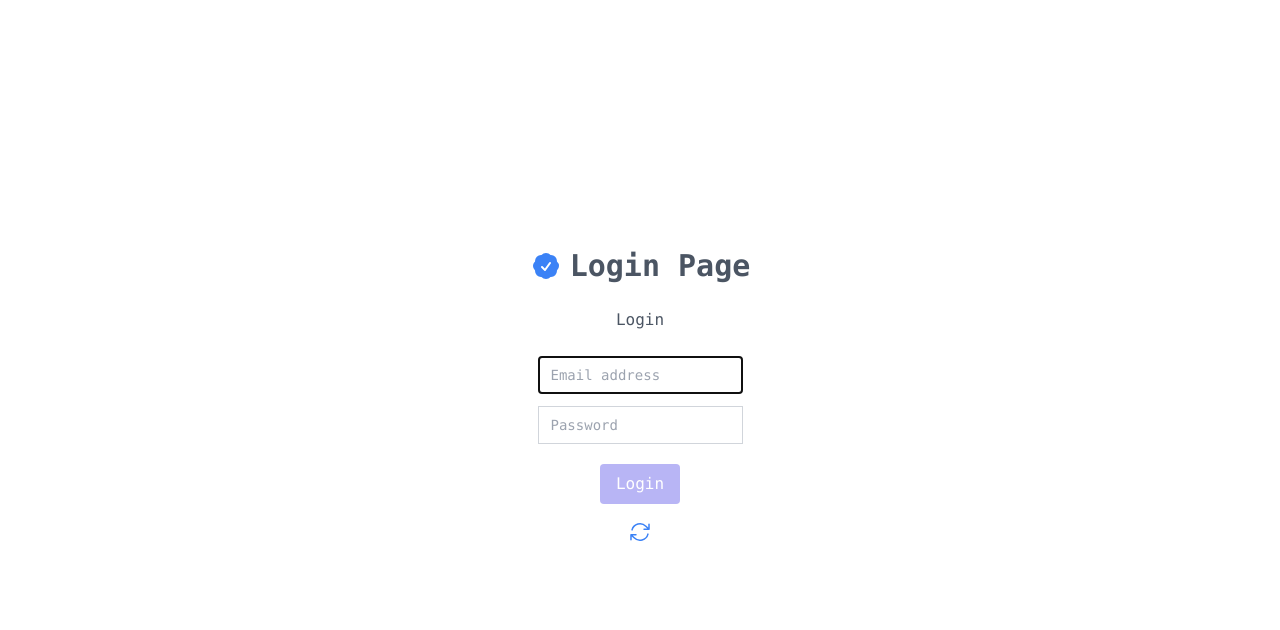
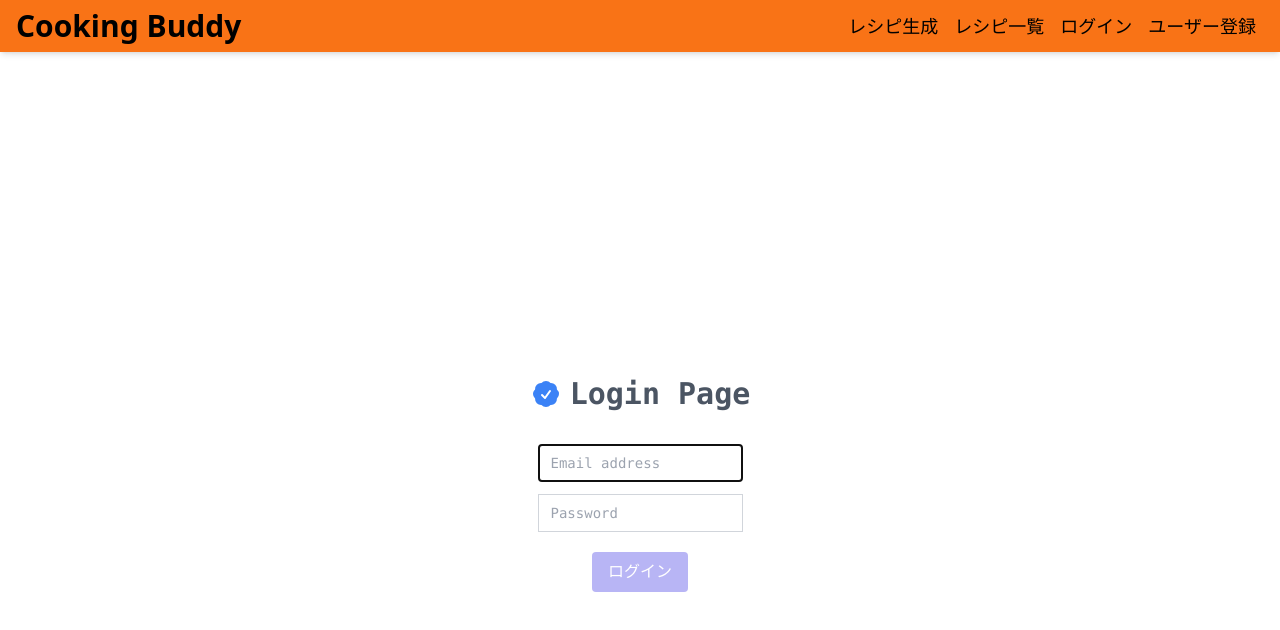
Before and after one commit to tomdurry/food-app, a React (Create React App) app in the folder frontend/: page / in a window 1280 px wide. Shown: the top 630 px of the page. Built offline with nearby package versions, Linux system fonts and the light colour scheme; no server answers.

Commit message:
Create Navigation #37

```diff
--- a/frontend/src/App.tsx
+++ b/frontend/src/App.tsx
@@ -1,6 +1,8 @@
 import { useEffect } from 'react'
 import { BrowserRouter, Route, Routes } from 'react-router-dom'
+import { NavigationBar } from './components/NavigationBar'
 import { Auth } from './components/Auth'
+import { Generate } from './components/Generate'
 import axios from 'axios'
 import { CsrfToken } from './types'
 
@@ -17,9 +19,13 @@ function App() {
   }, [])
   return (
     <BrowserRouter>
-      <Routes>
-        <Route path="/" element={<Auth />} />
-      </Routes>
+      <NavigationBar />Ï
+      <div className="pt-16">
+        <Routes>
+          <Route path="/" element={<Auth />} />Ï
+          <Route path="/generate" element={<Generate />} />
+        </Routes>
+      </div>
     </BrowserRouter>
   )
 }
--- a/frontend/src/components/Auth.tsx
+++ b/frontend/src/components/Auth.tsx
@@ -1,16 +1,19 @@
 import { useState, FormEvent } from 'react'
-import { CheckBadgeIcon, ArrowPathIcon } from '@heroicons/react/24/solid'
+import { CheckBadgeIcon } from '@heroicons/react/24/solid'
 import { useMutateAuth } from '../hooks/useMutateAuth'
+import useStore from '../store'
 
 export const Auth = () => {
   const [email, setEmail] = useState('')
   const [pw, setPw] = useState('')
-  const [isLogin, setIsLogin] = useState(true)
+  const { isLoginForm } = useStore((state) => ({
+    isLoginForm: state.isLoginForm,
+  }))
   const { loginMutation, registerMutation } = useMutateAuth()
 
   const submitAuthHandler = async (e: FormEvent<HTMLFormElement>) => {
     e.preventDefault()
-    if (isLogin) {
+    if (isLoginForm) {
       loginMutation.mutate({
         email: email,
         password: pw,
@@ -31,13 +34,10 @@ export const Auth = () => {
   }
   return (
     <div className="flex justify-center items-center flex-col min-h-screen text-gray-600 font-mono">
-      <div className="flex items-center">
+      <div className="flex items-center mb-8">
         <CheckBadgeIcon className="h-8 w-8 mr-2 text-blue-500" />
-        <span className="text-center text-3xl font-extrabold">
-          Login Page
-        </span>
+        <span className="text-center text-3xl font-extrabold">Login Page</span>
       </div>
-      <h2 className="my-6">{isLogin ? 'Login' : 'Create a new account'}</h2>
       <form onSubmit={submitAuthHandler}>
         <div>
           <input
@@ -66,14 +66,10 @@ export const Auth = () => {
             disabled={!email || !pw}
             type="submit"
           >
-            {isLogin ? 'Login' : 'Sign Up'}
+            {isLoginForm ? 'ログイン' : 'ユーザー作成'}
           </button>
         </div>
       </form>
-      <ArrowPathIcon
-        onClick={() => setIsLogin(!isLogin)}
-        className="h-6 w-6 my-2 text-blue-500 cursor-pointer"
-      />
     </div>
   )
 }
--- /dev/null
+++ b/frontend/src/components/Generate.tsx
@@ -0,0 +1,5 @@
+export const Generate = () => {
+  return (
+    <div>Generate</div>
+  )
+}
--- /dev/null
+++ b/frontend/src/components/NavigationBar.tsx
@@ -0,0 +1,52 @@
+import { Link } from 'react-router-dom'
+import useStore from '../store'
+import { useMutateAuth } from '../hooks/useMutateAuth'
+
+export const NavigationBar = () => {
+  const { logoutMutation } = useMutateAuth()
+  const { isLogin, setIsLoginForm} = useStore((state) => ({
+    isLogin: state.isLogin,
+    setIsLoginForm: state.setIsLoginForm,
+  }))
+
+  const logout = async () => {
+    await logoutMutation.mutateAsync()
+  }
+
+  return (
+    <div className="fixed top-0 left-0 w-full bg-orange-500 shadow-md z-10">
+      <div className="max-w-7xl mx-auto px-4 py-2 flex justify-between items-center">
+        <div className="flex items-center">
+          <span className="text-3xl font-extrabold">Cooking Buddy</span>
+        </div>
+        <div className="flex">
+          <Link to="/generate" className="mx-2 text-lg">
+            レシピ生成
+          </Link>
+          <Link to="/list" className="mx-2 text-lg">
+            レシピ一覧
+          </Link>
+          {isLogin ? (
+            <>
+              <button onClick={logout} className="mx-2 text-lg">
+                ログアウト
+              </button>
+            </>
+          ) : (
+            <>
+              <button onClick={() => setIsLoginForm(true)} className="mx-2 text-lg">
+                ログイン
+              </button>
+              <button
+                onClick={() => setIsLoginForm(false)}
+                className="mx-2 text-lg"
+              >
+                ユーザー登録
+              </button>
+            </>
+          )}
+        </div>
+      </div>
+    </div>
+  )
+}
--- a/frontend/src/hooks/useMutateAuth.ts
+++ b/frontend/src/hooks/useMutateAuth.ts
@@ -3,15 +3,22 @@ import { useNavigate } from 'react-router-dom'
 import { useMutation } from '@tanstack/react-query'
 import { Credential } from '../types'
 import { useError } from '../hooks/useError'
+import useStore from '../store'
 
 export const useMutateAuth = () => {
   const navigate = useNavigate()
   const { switchErrorHandling } = useError()
+  const { setIsLogin } = useStore((state) => ({
+    setIsLogin: state.setIsLogin,
+  }))
   const loginMutation = useMutation(
     async (user: Credential) =>
       await axios.post(`${process.env.REACT_APP_API_URL}/login`, user),
     {
-      //ToDo navigateの実装
+      onSuccess: () => {
+        setIsLogin(true)
+        navigate('/generate')
+      },
       onError: (err: any) => {
         if (err.response.data.message) {
           switchErrorHandling(err.response.data.message)
@@ -38,6 +45,7 @@ export const useMutateAuth = () => {
     async () => await axios.post(`${process.env.REACT_APP_API_URL}/logout`),
     {
       onSuccess: () => {
+        setIsLogin(false)
         navigate('/')
       },
       onError: (err: any) => {
--- /dev/null
+++ b/frontend/src/store/index.ts
@@ -0,0 +1,19 @@
+import { create } from 'zustand'
+
+type State = {
+  isLogin: boolean;
+  setIsLogin: (isLogin: boolean) => void;
+
+  isLoginForm: boolean;
+  setIsLoginForm: (isLoginForm: boolean) => void;
+}
+
+const useStore = create<State>((set) => ({
+  isLogin: false,
+  isLoginForm: true,
+
+  setIsLogin: (isLogin: boolean) => set({ isLogin: isLogin }),
+  setIsLoginForm: (isLoginForm: boolean) => set({ isLoginForm: isLoginForm }),
+}))
+
+export default useStore
```
